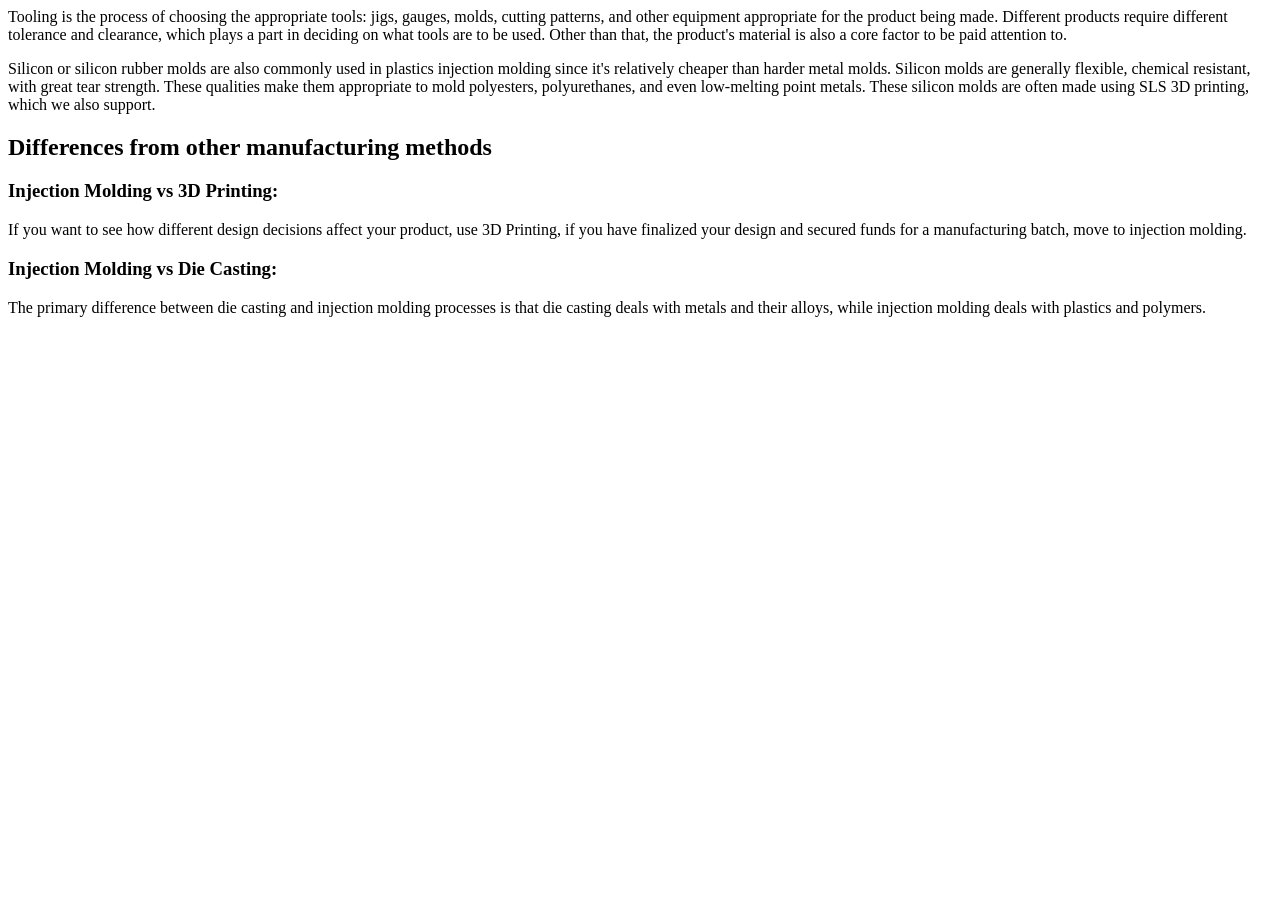
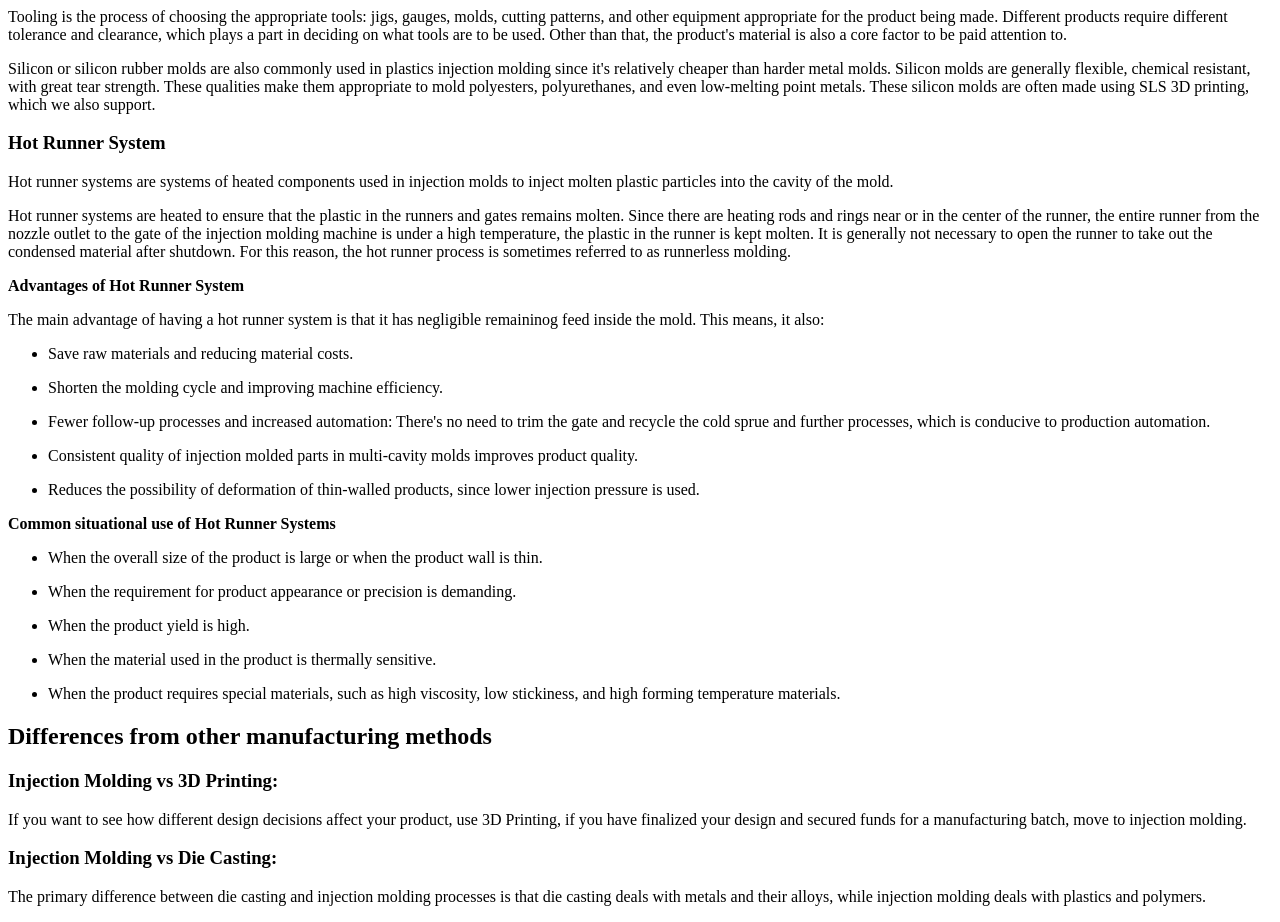
Before and after one commit to orkunzozturk/letstry, a Gatsby site: page /Injection-Molding in a window 1280 px wide. Shown: the part 1000-1922 px from the top of the page. Before the commit the page ends 1333 px from the top, so only its background shows below. Built offline with nearby package versions, Linux system fonts and the light colour scheme; Gatsby itself is replaced by a stand-in of ours.

Commit message:
add hot runner system

```diff
--- a/src/pages/Injection-Molding.mdx
+++ b/src/pages/Injection-Molding.mdx
@@ -62,6 +62,40 @@ Tooling is the process of choosing the appropriate tools: jigs, gauges, molds, c
 
 Silicon or silicon rubber molds are also commonly used in plastics injection molding since it's relatively cheaper than harder metal molds. Silicon molds are generally flexible, chemical resistant, with great tear strength. These qualities make them appropriate to mold polyesters, polyurethanes, and even low-melting point metals. These silicon molds are often made using SLS 3D printing, which we also support.
 
+### Hot Runner System
+
+Hot runner systems are systems of heated components used in injection molds to inject molten plastic particles into the cavity of the mold.
+
+Hot runner systems are heated to ensure that the plastic in the runners and gates remains molten. Since there are heating rods and rings near or in the center of the runner, the entire runner from the nozzle outlet to the gate of the injection molding machine is under a high temperature, the plastic in the runner is kept molten. It is generally not necessary to open the runner to take out the condensed material after shutdown.  For this reason, the hot runner process is sometimes referred to as runnerless molding.
+
+**Advantages of Hot Runner System**
+
+The main advantage of having a hot runner system is that it has negligible remaininog feed inside the mold. This means, it also:
+
+- Save raw materials and reducing material costs.
+
+- Shorten the molding cycle and improving machine efficiency.
+
+- Fewer follow-up processes and increased automation: There's no need to trim the gate and recycle the cold sprue and further processes, which is conducive to production automation.
+
+- Consistent quality of injection molded parts in multi-cavity molds improves product quality.
+
+- Reduces the possibility of deformation of thin-walled products, since lower injection pressure is used.
+
+**Common situational use of Hot Runner Systems**
+
+- When the overall size of the product is large or when the product wall is thin.
+
+- When the requirement for product appearance or precision is demanding.
+
+- When the product yield is high.
+
+- When the material used in the product is thermally sensitive.
+
+- When the product requires special materials, such as high viscosity, low stickiness, and high forming temperature materials.
+
+
+
 ## Differences from other manufacturing methods
 
 ### Injection Molding vs 3D Printing:
```
